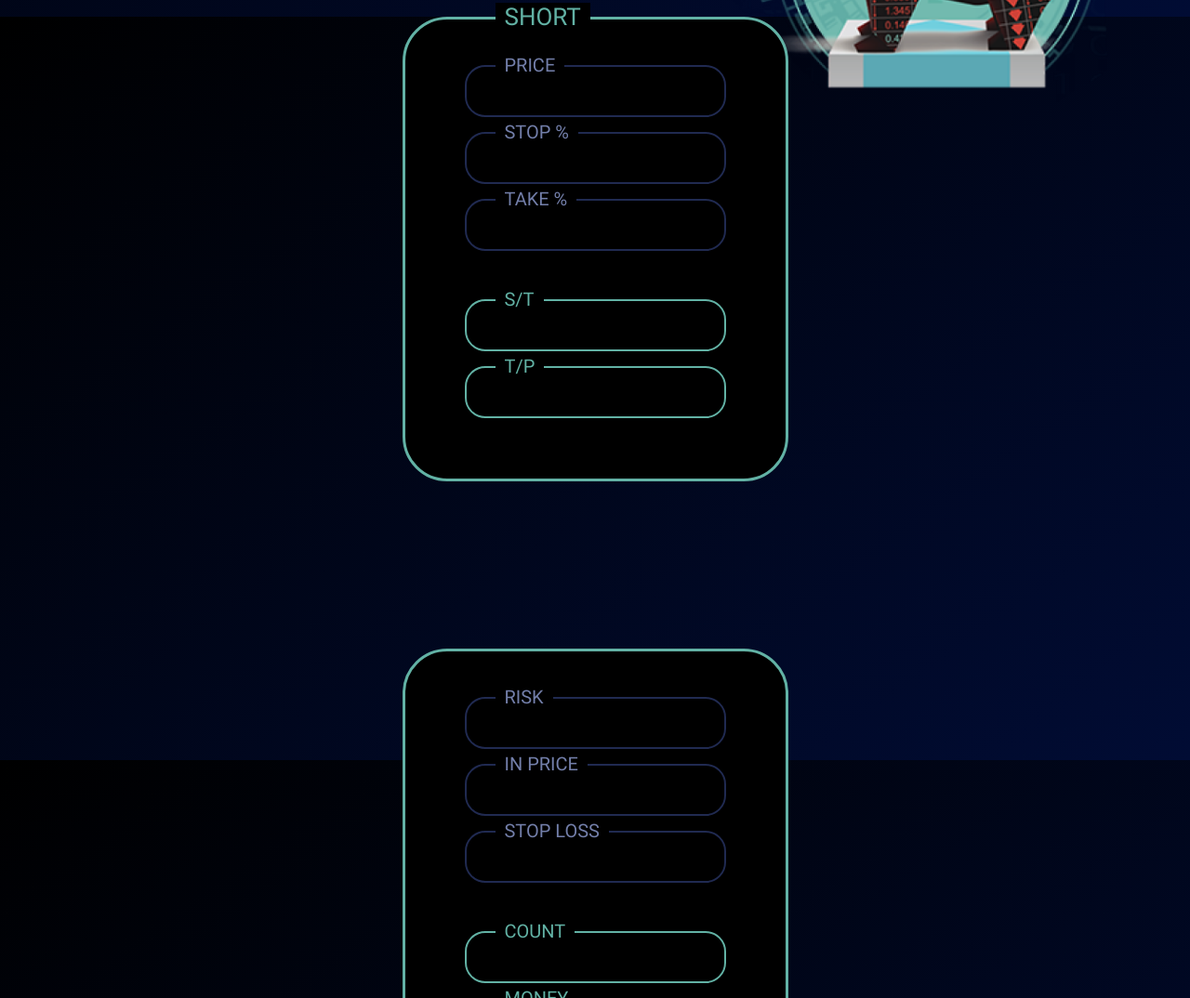
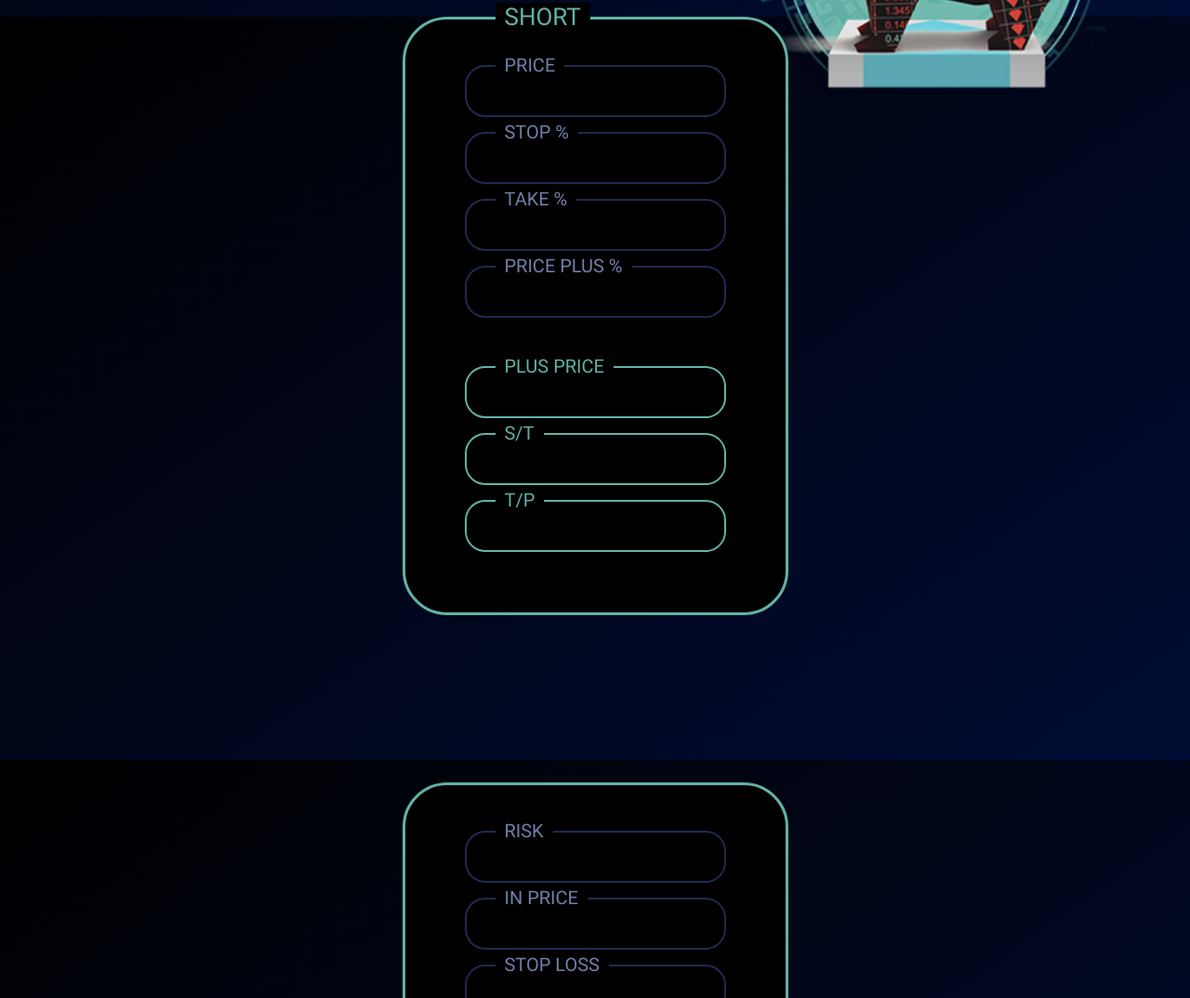
Before and after one commit to 1y38a6/calculator.github.io, a plain HTML site: page index.html in a window 1280 px wide. Shown: the part 782-1856 px from the top of the page at 93% size. Drawn offline with Linux system fonts and the light colour scheme.

Commit message:
Plus Price

```diff
--- a/index.html
+++ b/index.html
@@ -69,7 +69,11 @@
             <div class="inputdiv container"><input type="number" value="0.65" name="" id="shortStopPrecent" onchange="shortChangedNew()"><br></div>
             <p class="description">TAKE %</p>
             <div class="inputdiv container"><input type="number" value="-2.65" name="" id="shortTakePercent" onchange="shortChangedNew()"><br></div>
+            <p class="description">PRICE PLUS %</p>
+            <div class="inputdiv container"><input type="number" value="0" name="" id="shortAddPricePercent" onchange="shortChangedNew()"><br></div>
             <br><br>
+            <p class="description readonly-description">PLUS PRICE</p>
+            <div class="inputdiv container"><input class="readonly" type="number" name="" id="shortPP" readonly><br></div>
             <p class="description readonly-description">S/T</p>
             <div class="inputdiv container"><input class="readonly" type="number" name="" id="shortST" readonly><br></div>
             <p class="description readonly-description">T/P</p>
@@ -134,6 +138,7 @@
     <script>
         $("#shortStopPrecent").val(localStorage.getItem("shortStopPrecent", "0.65"));
         $("#shortTakePercent").val(localStorage.getItem("shortTakePercent", "-2.65"));
+        $("#shortAddPricePercent").val(localStorage.getItem("shortAddPricePercent", "0"));
 
         $("#longStopPrecent").val(localStorage.getItem("longStopPrecent", "-0.65"));
         $("#longTakePercent").val(localStorage.getItem("longTakePercent", "2.65"));
--- a/js/main.js
+++ b/js/main.js
@@ -39,6 +39,8 @@ function longChangedNew()
 function shortChangedNew()
 {
     var price = parseFloat($("#shortPrice").val());
+    var plusPrice = price * parseFloat($("#shortAddPricePercent").val())/100;
+    price += plusPrice;
     var stop = parseFloat($("#shortStopPrecent").val());
     var take = parseFloat($("#shortTakePercent").val());
 
@@ -47,6 +49,7 @@ function shortChangedNew()
 
     $("#shortST").val(price + (price * stop/100));
     $("#shortTP").val(price + (price * take/100));
+    $("#shortPP").val(plusPrice);
 }
 
 function riskChanged()
```
